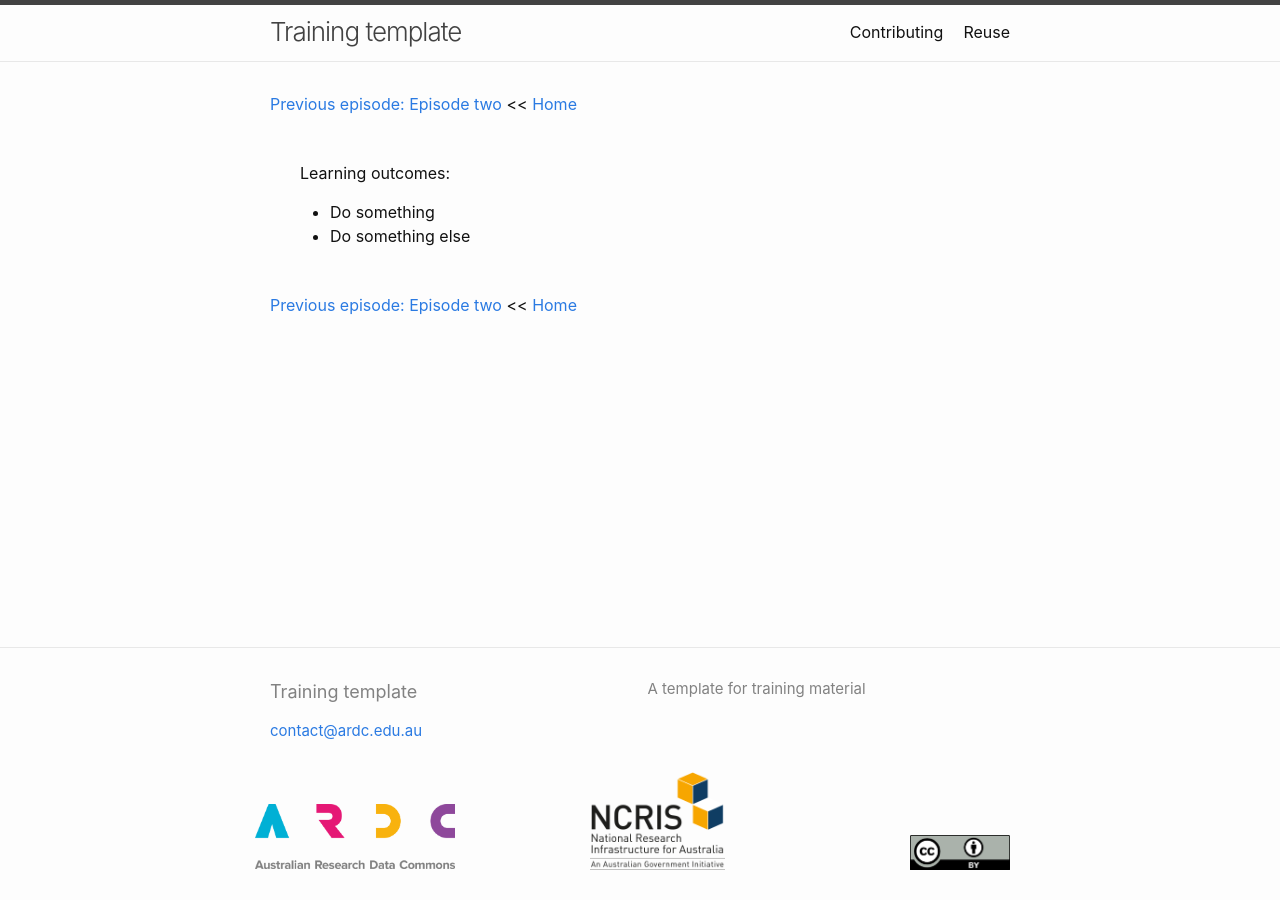
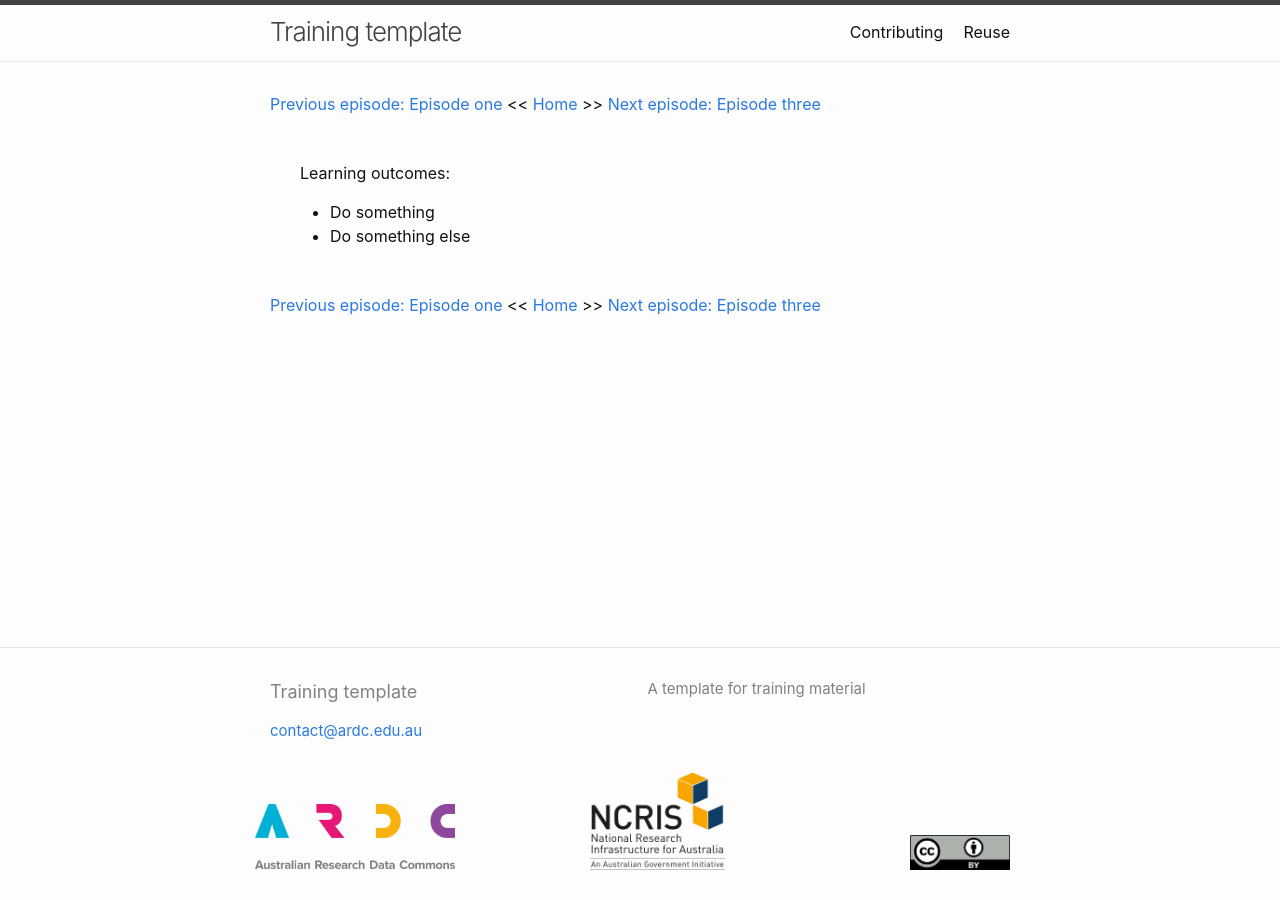
Before and after one commit to ARDC-Secure-Platforms/ardc-serp-docs, a Jekyll site: the page built from _episodes/02-episode-two.md, in a window 1280 px wide. Built offline with Jekyll 4.4.1, drawn with Linux system fonts in a browser that asks for light colours.

Commit message:
Add episode 3 to index

```diff
--- a/_episodes/03-episode-three.md
+++ b/_episodes/03-episode-three.md
@@ -1,6 +1,6 @@
 ---
-title: Episode two
-permalink: /02-episode-two
+title: Episode three
+permalink: /03-episode-three
 layout: episode
 ---
 
```
Also changed, not shown: index.md (+1 -0 lines).
